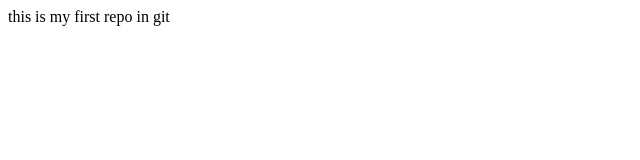
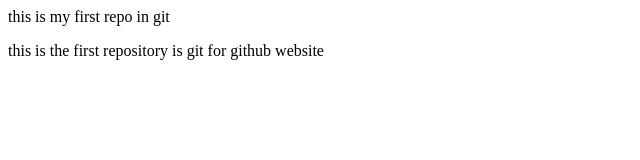
Before and after one commit to VikramMehta1801/LocalRepo, a plain HTML site: page LocalRepo/index.html in a window 1280 px wide. Shown: the whole page, without its empty margins (0-640 px from the left). Drawn offline with Linux system fonts and the light colour scheme.

Commit message:
Add Paragraph

```diff
--- a/LocalRepo/index.html
+++ b/LocalRepo/index.html
@@ -1 +1,2 @@
 <p>this is my first repo in git</p>
+<p>this is the first repository is git for github website</p>
```
